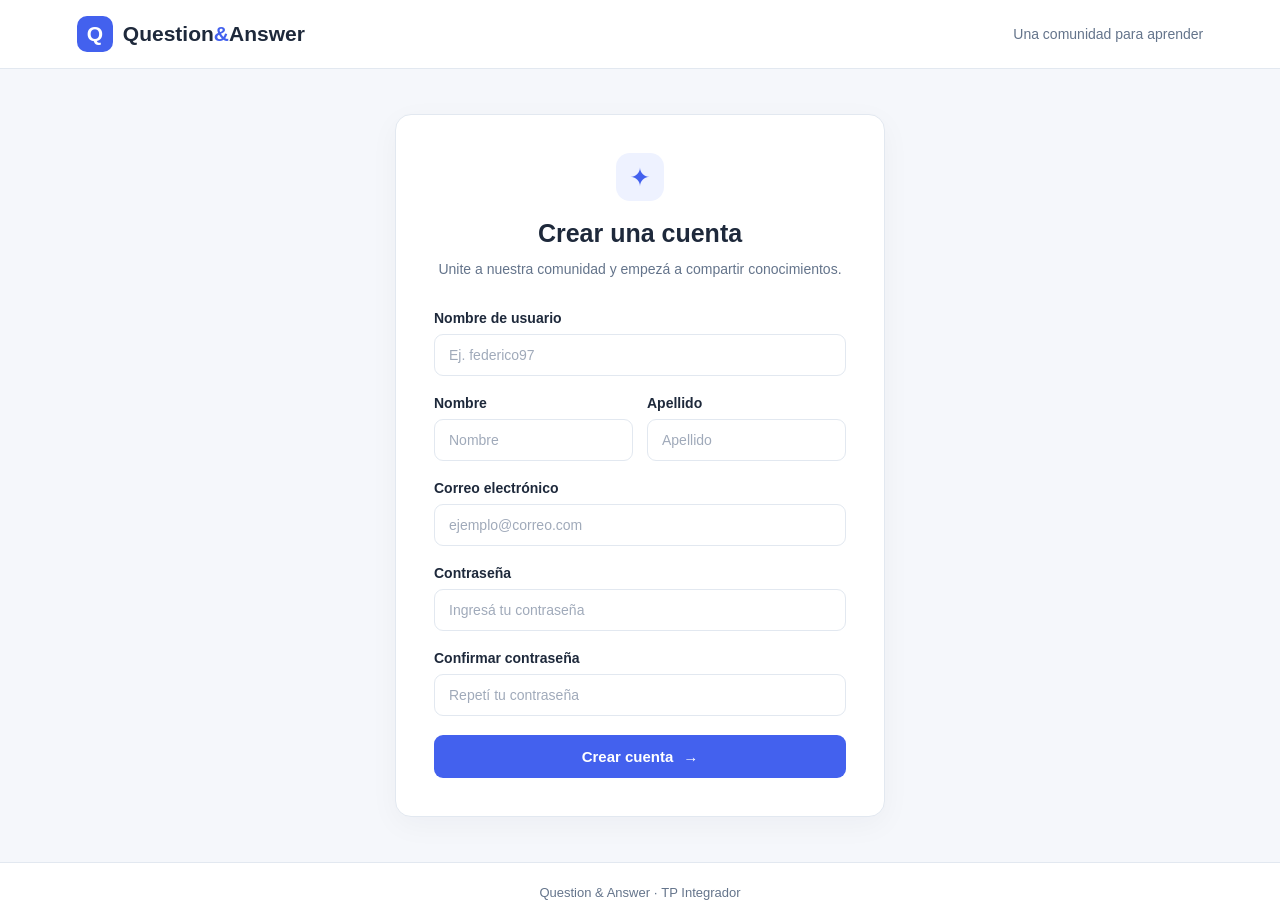
After one commit to FedeTejada/tp2_is1, a Flask app: page /auth/register in a window 1280 px wide. The commit adds this page. Run offline with Flask 3, Linux system fonts and the light colour scheme.

Commit message:
Interface para la app de lo implementado

```diff
--- /dev/null
+++ b/src/tp2_is1/static/css/main.css
@@ -0,0 +1,437 @@
+
+/* =========================
+   VARIABLES
+========================= */
+
+:root {
+    --primary: #4361ee;
+    --primary-dark: #3451d1;
+    --background: #f5f7fb;
+    --surface: #ffffff;
+    --text: #1e293b;
+    --text-muted: #64748b;
+    --border: #e2e8f0;
+    --radius: 12px;
+}
+
+/* =========================
+   RESET / GENERAL
+========================= */
+
+* {
+    margin: 0;
+    padding: 0;
+    box-sizing: border-box;
+}
+
+body {
+    font-family: Arial, Helvetica, sans-serif;
+    background: var(--background);
+    color: var(--text);
+    min-height: 100vh;
+    display: flex;
+    flex-direction: column;
+}
+
+a {
+    text-decoration: none;
+    color: inherit;
+}
+
+/* =========================
+   NAVBAR
+========================= */
+
+.navbar {
+    background: var(--surface);
+    border-bottom: 1px solid var(--border);
+    padding: 16px 6%;
+}
+
+.navbar-container {
+    max-width: 1200px;
+    margin: auto;
+    display: flex;
+    align-items: center;
+    justify-content: space-between;
+}
+
+.brand {
+    display: flex;
+    align-items: center;
+    gap: 10px;
+    font-size: 21px;
+    font-weight: 700;
+}
+
+.brand-icon {
+    background: var(--primary);
+    color: white;
+    width: 36px;
+    height: 36px;
+    border-radius: 10px;
+    display: flex;
+    align-items: center;
+    justify-content: center;
+}
+
+.brand-highlight {
+    color: var(--primary);
+}
+
+.navbar-tagline {
+    color: var(--text-muted);
+    font-size: 14px;
+}
+
+/* =========================
+   MAIN
+========================= */
+
+.main-container {
+    flex: 1;
+    display: flex;
+    flex-direction: column;
+}
+
+/* =========================
+   AUTH / REGISTER
+========================= */
+
+.auth-section {
+    flex: 1;
+    display: flex;
+    align-items: center;
+    justify-content: center;
+    padding: 45px 20px;
+}
+
+.auth-card {
+    background: var(--surface);
+    width: 100%;
+    max-width: 490px;
+    padding: 38px;
+    border: 1px solid var(--border);
+    border-radius: 16px;
+    box-shadow: 0 8px 30px rgba(15, 23, 42, 0.04);
+}
+
+.auth-header {
+    text-align: center;
+    margin-bottom: 30px;
+}
+
+.auth-icon {
+    width: 48px;
+    height: 48px;
+    margin: 0 auto 18px;
+    border-radius: 14px;
+    background: #eef2ff;
+    color: var(--primary);
+    display: flex;
+    align-items: center;
+    justify-content: center;
+    font-size: 25px;
+}
+
+.auth-header h1 {
+    font-size: 25px;
+    margin-bottom: 10px;
+}
+
+.auth-header p {
+    color: var(--text-muted);
+    font-size: 14px;
+    line-height: 1.6;
+}
+
+/* =========================
+   FORM
+========================= */
+
+.form-group {
+    display: flex;
+    flex-direction: column;
+    gap: 8px;
+    margin-bottom: 19px;
+    flex: 1;
+    min-width: 0;
+}
+
+.form-group label {
+    font-size: 14px;
+    font-weight: 600;
+}
+
+.form-group input {
+    width: 100%;
+    padding: 12px 14px;
+    border: 1px solid var(--border);
+    border-radius: 9px;
+    outline: none;
+    font-size: 14px;
+    color: var(--text);
+    transition: border 0.2s, box-shadow 0.2s;
+}
+
+.form-group input::placeholder {
+    color: #a0aaba;
+}
+
+.form-group input:focus {
+    border-color: var(--primary);
+    box-shadow: 0 0 0 3px rgba(67, 97, 238, 0.12);
+}
+
+.form-row {
+    display: flex;
+    gap: 14px;
+}
+
+/* =========================
+   BUTTONS
+========================= */
+
+.btn-primary {
+    width: 100%;
+    padding: 13px;
+    border: none;
+    border-radius: 9px;
+    background: var(--primary);
+    color: white;
+    font-size: 15px;
+    font-weight: 600;
+    cursor: pointer;
+    display: flex;
+    align-items: center;
+    justify-content: center;
+    gap: 10px;
+    transition: background 0.2s;
+}
+
+.btn-primary:hover {
+    background: var(--primary-dark);
+}
+
+/* =========================
+   ALERTS
+========================= */
+
+.alert {
+    padding: 12px;
+    border-radius: 8px;
+    margin-bottom: 20px;
+    font-size: 14px;
+}
+
+.alert-error {
+    background: #fef2f2;
+    color: #b91c1c;
+}
+
+.alert-success {
+    background: #f0fdf4;
+    color: #15803d;
+}
+
+/* =========================
+   FOOTER
+========================= */
+
+.footer {
+    text-align: center;
+    padding: 22px;
+    color: var(--text-muted);
+    font-size: 13px;
+    border-top: 1px solid var(--border);
+    background: var(--surface);
+}
+
+/* =========================
+   RESPONSIVE
+========================= */
+
+@media (max-width: 550px) {
+
+    .navbar-tagline {
+        display: none;
+    }
+
+    .auth-card {
+        padding: 25px 20px;
+    }
+
+    .form-row {
+        flex-direction: column;
+        gap: 0;
+    }
+
+    .auth-header h1 {
+        font-size: 22px;
+    }
+}
+
+/* =========================
+   USERS LIST
+========================= */
+
+.users-section {
+    width: 100%;
+    max-width: 1050px;
+    margin: 45px auto;
+    padding: 0 20px;
+}
+
+.page-heading {
+    display: flex;
+    justify-content: space-between;
+    align-items: center;
+    margin-bottom: 28px;
+}
+
+.page-heading h1 {
+    font-size: 28px;
+    margin-bottom: 8px;
+}
+
+.page-heading p {
+    color: var(--text-muted);
+    font-size: 14px;
+}
+
+.users-count {
+    background: #eef2ff;
+    color: var(--primary);
+    padding: 8px 14px;
+    border-radius: 20px;
+    font-size: 13px;
+    font-weight: 600;
+}
+
+.users-grid {
+    display: grid;
+    grid-template-columns: repeat(2, minmax(0, 1fr));
+    gap: 16px;
+}
+
+.user-card {
+    background: white;
+    border: 1px solid var(--border);
+    border-radius: 12px;
+    padding: 20px;
+    display: flex;
+    align-items: center;
+    gap: 15px;
+    transition: box-shadow 0.2s;
+}
+
+.user-card:hover {
+    box-shadow: 0 5px 18px rgba(15, 23, 42, 0.07);
+}
+
+.user-avatar {
+    min-width: 48px;
+    height: 48px;
+    border-radius: 50%;
+    background: #eef2ff;
+    color: var(--primary);
+    display: flex;
+    align-items: center;
+    justify-content: center;
+    font-weight: 700;
+    font-size: 15px;
+}
+
+.user-info {
+    flex: 1;
+    min-width: 0;
+}
+
+.user-info h3 {
+    font-size: 15px;
+    margin-bottom: 4px;
+}
+
+.username {
+    color: var(--primary);
+    font-size: 13px;
+}
+
+.user-info p {
+    color: var(--text-muted);
+    font-size: 12px;
+    margin-top: 6px;
+    overflow-wrap: anywhere;
+}
+
+.profile-link {
+    color: var(--primary);
+    font-size: 13px;
+    font-weight: 600;
+    white-space: nowrap;
+}
+
+.profile-link:hover {
+    color: var(--primary-dark);
+}
+
+.empty-state {
+    background: white;
+    border: 1px solid var(--border);
+    border-radius: 14px;
+    padding: 60px 20px;
+    text-align: center;
+}
+
+.empty-icon {
+    font-size: 35px;
+    color: var(--primary);
+    margin-bottom: 15px;
+}
+
+.empty-state p {
+    color: var(--text-muted);
+    margin-top: 10px;
+}
+
+@media (max-width: 700px) {
+    .users-grid {
+        grid-template-columns: 1fr;
+    }
+
+    .user-card {
+        flex-wrap: wrap;
+    }
+}
+
+@media (max-width: 450px) {
+    .page-heading {
+        align-items: flex-start;
+        gap: 12px;
+    }
+
+    .user-card {
+        align-items: flex-start;
+    }
+
+    .profile-link {
+        margin-left: 63px;
+    }
+}
+.user-actions {
+    display: flex;
+    gap: 12px;
+    margin-top: 24px;
+    flex-wrap: wrap;
+}
+
+.btn-danger {
+    background-color: #dc2626;
+    color: white;
+    border: none;
+    cursor: pointer;
+}
+
+.btn-danger:hover {
+    background-color: #b91c1c;
+}
--- /dev/null
+++ b/src/tp2_is1/templates/auth/register.html
@@ -0,0 +1,117 @@
+
+{% extends "base.html" %}
+
+{% block title %}Crear cuenta | Question & Answer{% endblock %}
+
+{% block content %}
+
+<section class="auth-section">
+
+    <div class="auth-card">
+
+        <div class="auth-header">
+            <div class="auth-icon">✦</div>
+            <h1>Crear una cuenta</h1>
+            <p>Unite a nuestra comunidad y empezá a compartir conocimientos.</p>
+        </div>
+
+        {% with messages = get_flashed_messages(with_categories=true) %}
+            {% if messages %}
+                {% for category, message in messages %}
+                    <div class="alert alert-{{ category }}">
+                        {{ message }}
+                    </div>
+                {% endfor %}
+            {% endif %}
+        {% endwith %}
+
+        <form method="POST" action="{{ url_for('auth.register') }}">
+
+            <div class="form-group">
+                <label for="username">Nombre de usuario</label>
+                <input
+                    type="text"
+                    id="username"
+                    name="username"
+                    placeholder="Ej. federico97"
+                    maxlength="50"
+                    value="{{ request.form.get('username', '') }}"
+                    required
+                >
+            </div>
+
+            <div class="form-row">
+                <div class="form-group">
+                    <label for="name">Nombre</label>
+                    <input
+                        type="text"
+                        id="name"
+                        name="name"
+                        placeholder="Nombre"
+                        maxlength="30"
+                        value="{{ request.form.get('name', '') }}"
+                        required
+                    >
+                </div>
+
+                <div class="form-group">
+                    <label for="lastname">Apellido</label>
+                    <input
+                        type="text"
+                        id="lastname"
+                        name="lastname"
+                        placeholder="Apellido"
+                        maxlength="40"
+                        value="{{ request.form.get('lastname', '') }}"
+                        required
+                    >
+                </div>
+            </div>
+
+            <div class="form-group">
+                <label for="email">Correo electrónico</label>
+                <input
+                    type="email"
+                    id="email"
+                    name="email"
+                    placeholder="ejemplo@correo.com"
+                    maxlength="120"
+                    value="{{ request.form.get('email', '') }}"
+                    required
+                >
+            </div>
+
+            <div class="form-group">
+                <label for="password">Contraseña</label>
+                <input
+                    type="password"
+                    id="password"
+                    name="password"
+                    placeholder="Ingresá tu contraseña"
+                    required
+                >
+            </div>
+
+            <div class="form-group">
+                <label for="confirm_password">Confirmar contraseña</label>
+                <input
+                    type="password"
+                    id="confirm_password"
+                    name="confirm_password"
+                    placeholder="Repetí tu contraseña"
+                    required
+                >
+            </div>
+
+            <button type="submit" class="btn-primary">
+                Crear cuenta
+                <span>→</span>
+            </button>
+
+        </form>
+
+    </div>
+
+</section>
+
+{% endblock %}
--- /dev/null
+++ b/src/tp2_is1/templates/base.html
@@ -0,0 +1,39 @@
+
+<!DOCTYPE html>
+<html lang="es">
+<head>
+    <meta charset="UTF-8">
+    <meta name="viewport" content="width=device-width, initial-scale=1.0">
+    <title>{% block title %}Question & Answer{% endblock %}</title>
+
+    <link rel="stylesheet"
+          href="{{ url_for('static', filename='css/main.css') }}">
+
+    {% block styles %}{% endblock %}
+</head>
+<body>
+
+    <header class="navbar">
+        <div class="navbar-container">
+            <a href="/" class="brand">
+                <span class="brand-icon">Q</span>
+                <span>Question<span class="brand-highlight">&</span>Answer</span>
+            </a>
+
+            <span class="navbar-tagline">
+                Una comunidad para aprender
+            </span>
+        </div>
+    </header>
+
+    <main class="main-container">
+        {% block content %}{% endblock %}
+    </main>
+
+    <footer class="footer">
+        <p>Question & Answer · TP Integrador</p>
+    </footer>
+
+    {% block scripts %}{% endblock %}
+</body>
+</html>
```
Also changed, not shown: src/tp2_is1/templates/users/edit.html (added, +70 -0 lines), src/tp2_is1/templates/users/show.html (+11 -4 lines).
